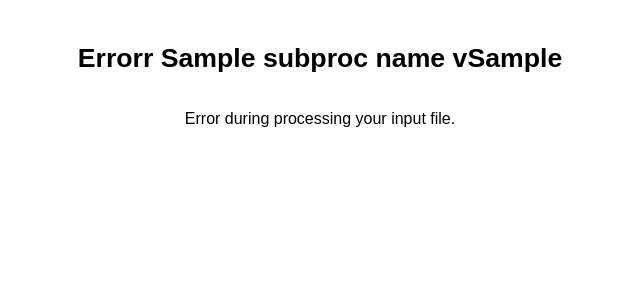
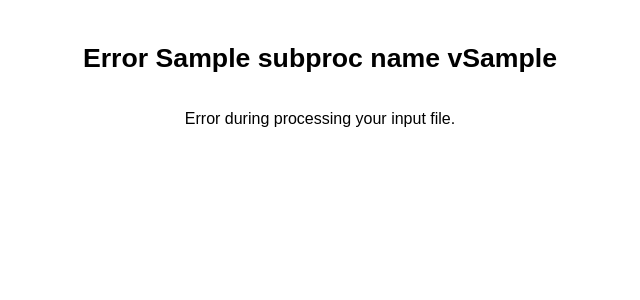
Before and after one commit to nmaekawa/hxarc, a Django app: template upload/templates/upload/error.html in a window 1280 px wide. Shown: the part 55-355 px from the top of the page, without its empty margins (320-960 px from the left). Run offline with Django 3.2, Linux system fonts and the light colour scheme; the template is opened without the code that fills it: most values are stand-ins (such as "Sample title", 1, 10 or a date in 2020).

Commit message:
fixes typo in error template

```diff
--- a/upload/templates/upload/error.html
+++ b/upload/templates/upload/error.html
@@ -3,7 +3,7 @@
 
 {% block content %}
     <main id="main-download">
-    <h4>Errorr {{ subproc_name }} v{{ subproc_version }}</h4>
+    <h4>Error {{ subproc_name }} v{{ subproc_version }}</h4>
     <p>Error during processing your input file.</p>
     </main>
 
```
